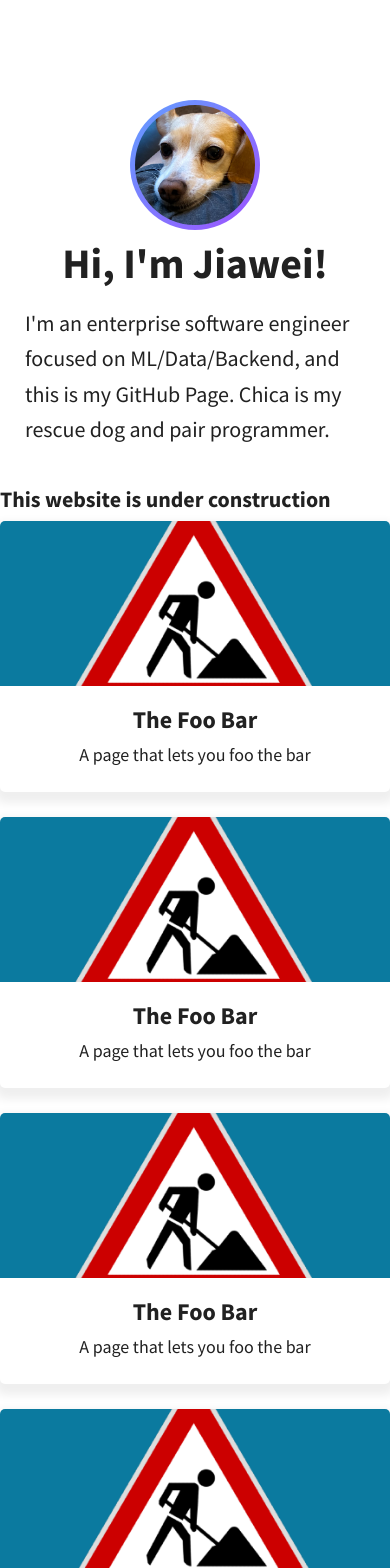
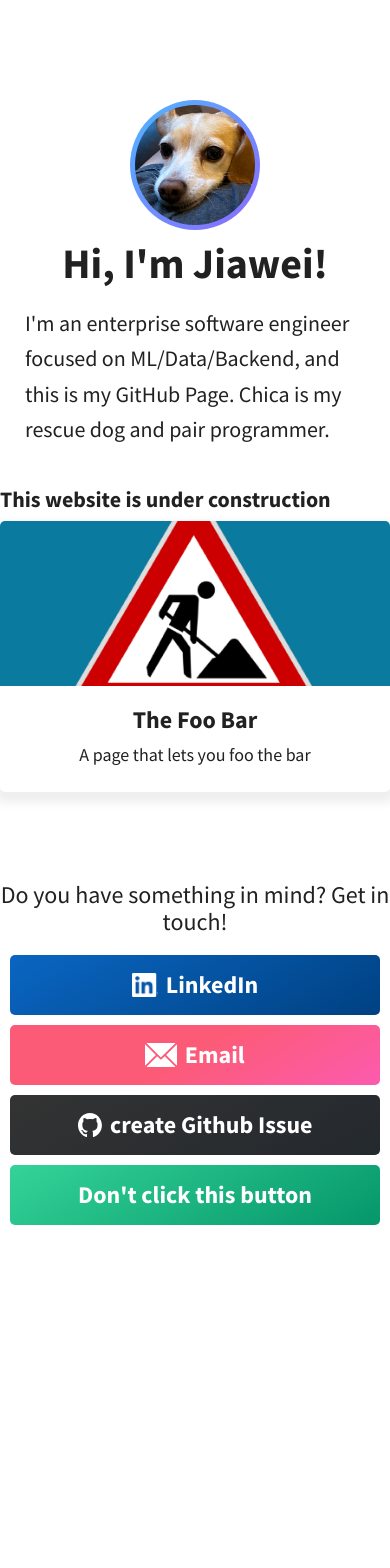
Before and after one commit to Jiawei-Wang/jiawei-wang.github.io, a React app: page / in a window 390 px wide. Shown: the top 1568 px of the page. After the commit the page ends 1290 px from the top, so only its background shows below. Built offline with nearby package versions, Linux system fonts and the light colour scheme; the HTML template or start-up script is replaced by a standard one.

Commit message:
style change

```diff
--- a/src/components/ProviderComponent.css
+++ b/src/components/ProviderComponent.css
@@ -2,6 +2,7 @@
 @import url('https://fonts.googleapis.com/css2?family=Source+Sans+Pro:wght@400;700&display=swap');
 
 .pages {
+  min-height: 100vh;
   background-color: #ffffff;
   font-family: 'Source Sans Pro', sans-serif;
   color: #212121;
@@ -212,10 +213,13 @@
   .GetInTouch {
     grid-template-columns: 1fr;
     gap: 10px;
+    padding-left: 10px;
+    padding-right: 10px;
   }
   .ButtonLink {
     font-size: 24px;
     height: 60px;
+    width: 100%; /* ensures it fills the grid column */
   }
 }
 
--- a/src/components/ProviderComponent.tsx
+++ b/src/components/ProviderComponent.tsx
@@ -43,57 +43,6 @@ const Provider: React.FC = () => {
       {/* Projects */}
       <div className="Section">
         <h2 className="SectionHeader">This website is under construction</h2>
-
-        <a
-          href="https://www.youtube.com/watch?v=dQw4w9WgXcQ/"
-          target="_blank"
-          rel="noopener"
-          className="ProjectWrapper"
-        >
-          <img
-            alt="The Deep Sea"
-            src={underConstruction}
-            className="ProjectThumbnail"
-          />
-          <div className="ProjectInfo">
-            <div className="ProjectTitle">The Foo Bar</div>
-            <div className="ProjectDesc">A page that lets you foo the bar</div>
-          </div>
-        </a>
-
-        <a
-          href="https://www.youtube.com/watch?v=dQw4w9WgXcQ/"
-          target="_blank"
-          rel="noopener"
-          className="ProjectWrapper"
-        >
-          <img
-            alt="The Deep Sea"
-            src={underConstruction}
-            className="ProjectThumbnail"
-          />
-          <div className="ProjectInfo">
-            <div className="ProjectTitle">The Foo Bar</div>
-            <div className="ProjectDesc">A page that lets you foo the bar</div>
-          </div>
-        </a>
-
-        <a
-          href="https://www.youtube.com/watch?v=dQw4w9WgXcQ/"
-          target="_blank"
-          rel="noopener"
-          className="ProjectWrapper"
-        >
-          <img
-            alt="The Deep Sea"
-            src={underConstruction}
-            className="ProjectThumbnail"
-          />
-          <div className="ProjectInfo">
-            <div className="ProjectTitle">The Foo Bar</div>
-            <div className="ProjectDesc">A page that lets you foo the bar</div>
-          </div>
-        </a>
 
         <a
           href="https://www.youtube.com/watch?v=dQw4w9WgXcQ/"
```
